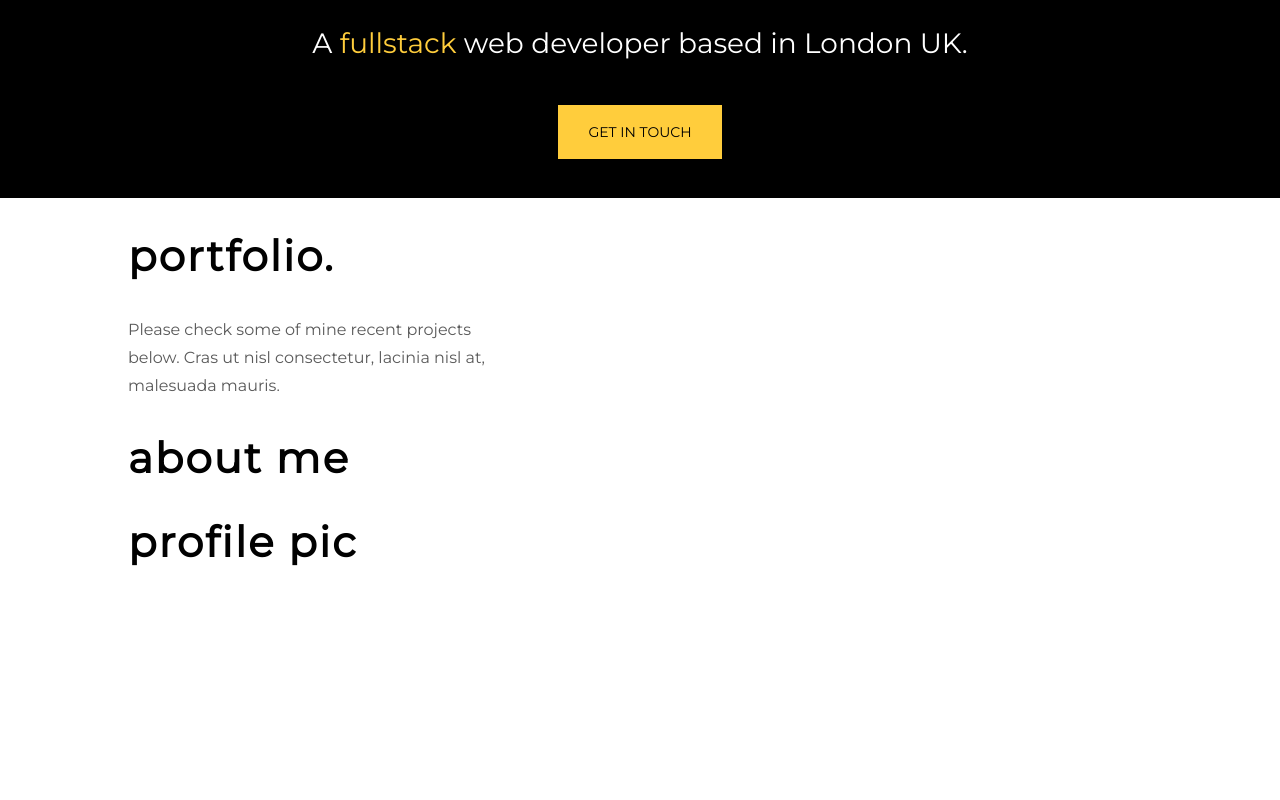
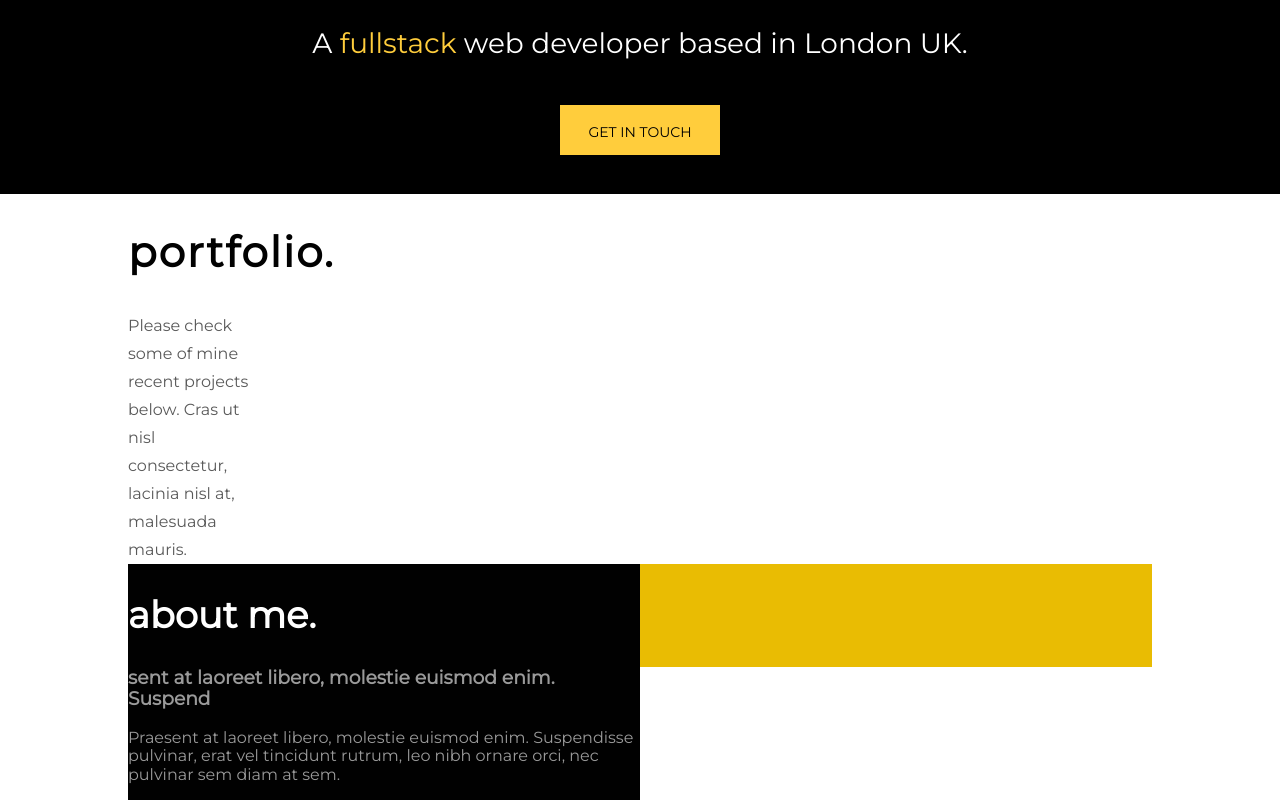
Before and after one commit to hydroes/blog, a Next.js app: page / in a window 1280 px wide. Shown: the part 180-980 px from the top of the page. Before the commit the page ends 800 px from the top, so only its background shows below. Built offline with nearby package versions, Linux system fonts and the light colour scheme.

Commit message:
style: refactored about me section into its own component

```diff
--- /dev/null
+++ b/components/AboutMe.js
@@ -0,0 +1,50 @@
+const AboutMe = () => (
+  <div className="about-me-container">
+    <div className="body-pad">
+      <div className="about black">
+        <h2>about me.</h2>
+        <h3>sent at laoreet libero, molestie euismod enim. Suspend</h3>
+        <p>
+          Praesent at laoreet libero, molestie euismod enim. Suspendisse
+          pulvinar, erat vel tincidunt rutrum, leo nibh ornare orci, nec
+          pulvinar sem diam at sem.
+        </p>
+      </div>
+      <div className="about yellow">
+        <h2>&nbsp;</h2>
+      </div>
+    </div>
+    <style jsx>{`
+      .about-me-container {
+        width: 100%;
+        background-color: #000000;
+      }
+      about-me-container::after {
+        content: "";
+        clear: both;
+        display: table;
+      }
+      .about {
+        float: left;
+        width: 50%;
+        padding 3em 0em;
+      }
+      .black {
+        background-color: rgba(1, 1, 1, 1);
+        color: #FFFFFF;
+      }
+      .yellow {
+        background-color: #E9BC03;
+      }
+      .about h2 {
+        font-size: 2.3em;
+        font-weight: bold;
+      }
+      h3, p {
+        color: rgba(154,154,154,1);
+      }
+  `}</style>
+  </div>
+);
+
+export default AboutMe;
--- a/pages/_document.js
+++ b/pages/_document.js
@@ -28,6 +28,12 @@ export default class MyDocument extends Document {
             body {
               font-family: "Montserrat", sans-serif;
             }
+            .body-pad {
+              padding: 0 10%;
+            }
+            * {
+              box-sizing: border-box;
+            }
           `}</style>
         </Head>
         <body className="custom_class">
--- a/pages/index.js
+++ b/pages/index.js
@@ -1,5 +1,6 @@
 import Layout from "../components/Layout";
 import Link from "next/link";
+import AboutMe from "../components/AboutMe";
 
 export default () => (
   <Layout>
@@ -18,37 +19,9 @@ export default () => (
       lacinia nisl at, malesuada mauris.
     </p>
 
-    <div className="pure-g">
-      <div className="pure-u-1 pure-u-sm-1-2 about-left body-pad">
-        <h2>about me</h2>
-      </div>
-      <div className="pure-u-1 pure-u-sm-1-2 about-right body-pad">
-        <h2>Profile pic</h2>
-      </div>
-    </div>
-
-    {/* <div className="about-container">
-      <div className="about left body-pad">
-        <h2>about me</h2>
-      </div>
-      <div className="about right body-pad">2222222</div>
-    </div> */}
+    <AboutMe />
 
     <style jsx>{`
-      .body-pad {
-        padding: 0 10%;
-      }
-      .about-container {
-      }
-      .about.left {
-        background-color: rgba(1, 1, 1, 1);
-      }
-      .about.left > h2 {
-        color: white;
-      }
-      .about.right {
-        background-color: #dfb201;
-      }
       h2 {
         font-family: "Montserrat", sans-serif;
         font-size: 42px;
```
